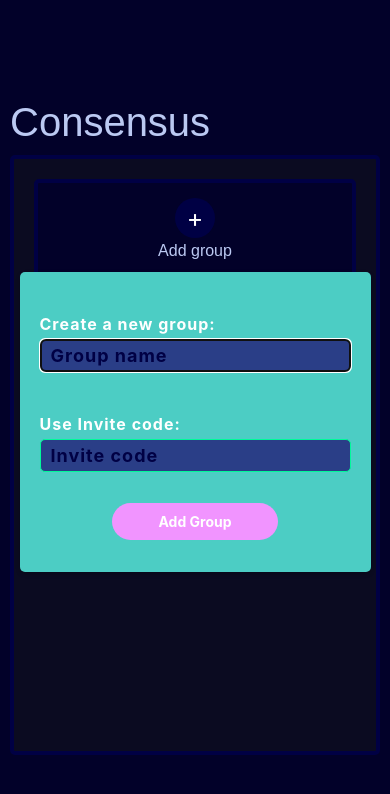
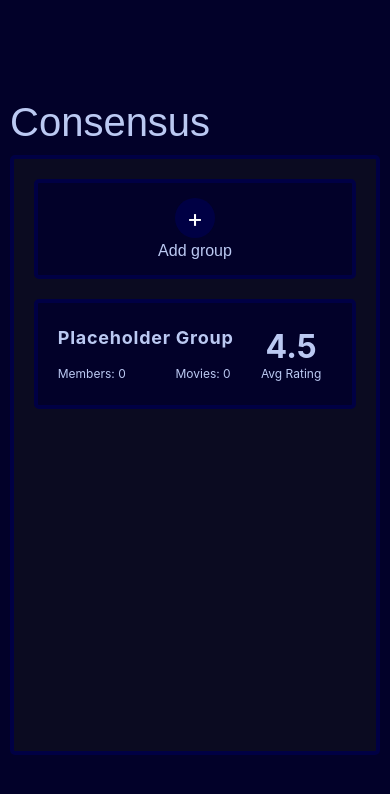
Before and after one commit to Eli-BH/consensus-app, a React Native app: screen /Home in a window 390 px wide. Shown: the top 794 px of the page. Built offline with nearby package versions, Linux system fonts and the light colour scheme.

Commit message:
Added open prop to modal
Added the open prop to the add group modal so that it can work

```diff
--- a/src/components/homeCards/AddCard.js
+++ b/src/components/homeCards/AddCard.js
@@ -16,7 +16,7 @@ const newGroup = {
   ratings: [{ movie: "1", rating: "5", user: "1" }],
 };
 
-const AddCard = ({ setOpen }) => {
+const AddCard = ({ open, setOpen }) => {
   // const db = getFirestore(app); // Initialize Firestore
 
   // const addGroup = async (groupData) => {
--- a/src/screens/Home.js
+++ b/src/screens/Home.js
@@ -12,7 +12,7 @@ const Home = ({ navigation }) => {
       </View>
 
       <View style={styles.bodyCard}>
-        <AddCard setOpen={setOpen} />
+        <AddCard open={open} setOpen={setOpen} />
         <GroupCard navigation={navigation} />
       </View>
     </View>
```
